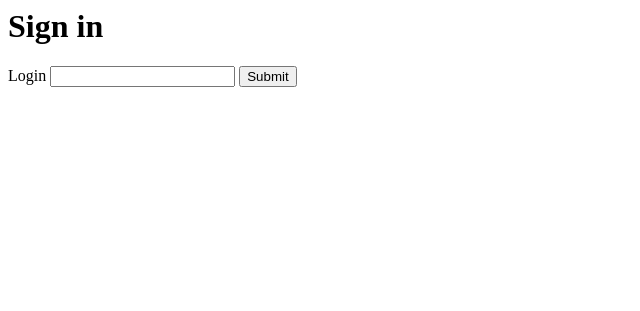
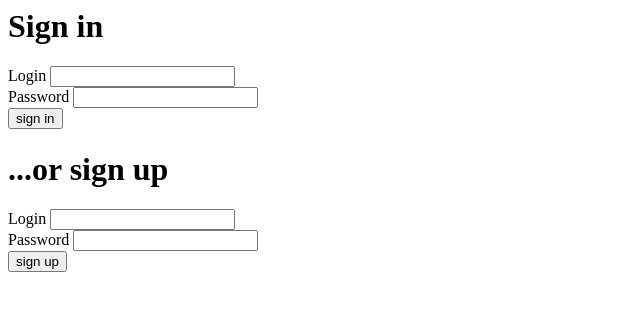
Before and after one commit to devmentality/pychat, a Django app: page /login/ in a window 1280 px wide. Shown: the top 311 px of the page, without its empty margins (0-640 px from the left). Run offline with Django 3.2, Linux system fonts and the light colour scheme.

Commit message:
Frontend: sign in and sign up with new auth

```diff
--- a/pychat/api/consumers.py
+++ b/pychat/api/consumers.py
@@ -30,7 +30,7 @@ class ChatConsumer(WebsocketConsumer):
             {
                 'type': 'chat_message',
                 'message': {
-                    'author': UserRepository.find_user_by_login([message['userId']]).login,
+                    'author': UserRepository.find_user_by_id(message['userId']).login,
                     'text': message['text']
                 }
             }
--- a/pychat/website/static/auth.mjs
+++ b/pychat/website/static/auth.mjs
@@ -1,16 +1,39 @@
-const submit = document.querySelector('.submit_btn');
+async function signUp(login, password) {
+    await fetch('/api/create_user/', {
+        method: 'POST',
+        headers: {
+            'Content-Type': 'application/json'
+        },
+        body: JSON.stringify({'login': login, 'password': password})
+    });
+}
 
-submit.addEventListener('click', async (event) => {
-    const login = document.querySelector('.login').value;
 
-    const response = await fetch('/api/create_user/', {
-            method: 'POST',
-            headers: {
-                'Content-Type': 'application/json'
-            },
-            body: JSON.stringify({'login': login})
-        });
-    const data = await response.json();
-    document.cookie = `userId=${data['id']}; path=/`;
+async function signIn(login, password) {
+    await fetch('/api/token/', {
+        method: 'POST',
+        headers: {
+            'Content-Type': 'application/json'
+        },
+        body: JSON.stringify({'login': login, 'password': password})
+    });
+}
+
+
+const signUpButton = document.querySelector('.sign-up-btn');
+const signInButton = document.querySelector('.sign-in-btn');
+
+signUpButton.addEventListener('click', async (event) => {
+    const login = document.querySelector('.sign-up-login').value;
+    const password = document.querySelector('.sign-up-password').value;
+    await signUp(login, password);
+    await signIn(login, password);
     document.location.replace('/');
 });
+
+signInButton.addEventListener('click', async (event) => {
+    const login = document.querySelector('.sign-in-login').value;
+    const password = document.querySelector('.sign-in-password').value;
+    await signIn(login, password);
+    document.location.replace('/');
+});
--- a/pychat/website/static/utils.mjs
+++ b/pychat/website/static/utils.mjs
@@ -11,3 +11,8 @@ export function getCookie(name) {
     ));
     return matches ? decodeURIComponent(matches[1]) : undefined;
 }
+
+export function getUserId() {
+    const payload = atob(getCookie('auth').split('.')[1]);
+    return JSON.parse(payload)['userId'];
+}
--- a/pychat/website/templates/login.html
+++ b/pychat/website/templates/login.html
@@ -5,8 +5,15 @@
     </head>
     <body>
         <h1>Sign in</h1>
-        <label>Login <input type="text" class="login"/></label>
-        <button class="submit_btn">Submit</button>
+        <label>Login <input type="text" class="sign-in-login"/></label> <br/>
+        <label>Password <input type="password" class="sign-in-password"></label> <br/>
+        <button class="sign-in-btn">sign in</button>
+
+        <h1>...or sign up</h1>
+        <label>Login <input type="text" class="sign-up-login"/></label> <br/>
+        <label>Password <input type="password" class="sign-up-password"></label> <br/>
+        <button class="sign-up-btn">sign up</button>
+
         <script type="text/javascript" src="{% static "auth.mjs" %}"></script>
     </body>
 </html>
```
Also changed, not shown: pychat/website/static/app.mjs (+6 -6 lines).
